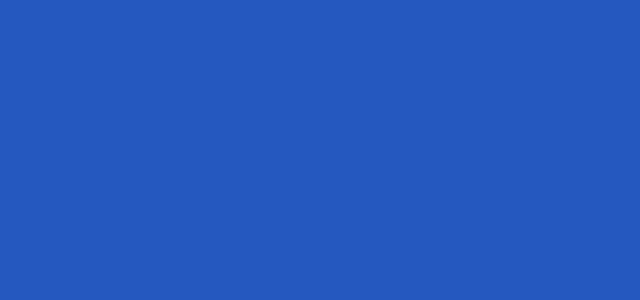
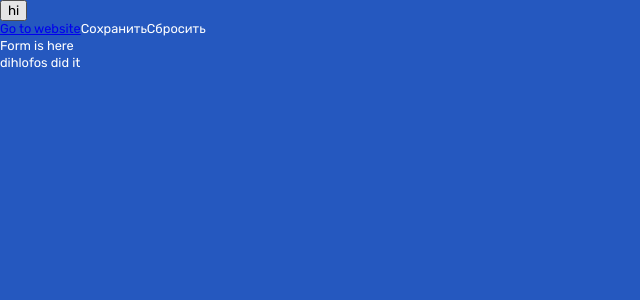
Before and after one commit to Dihlofos/vue-template, a Vue app: page /admin in a window 1280 px wide. Before the commit this address had no page. Shown: the top 300 px of the page, without its empty margins (0-640 px from the left). Built offline with nearby package versions, Linux system fonts and the light colour scheme.

Commit message:
Added ant-design to vite config

```diff
--- a/package.json
+++ b/package.json
@@ -16,10 +16,12 @@
     "format": "prettier --write src/"
   },
   "dependencies": {
+    "ant-design-vue": "^3.2.15",
     "axios": "^1.3.4",
     "pinia": "^2.0.32",
     "sass-resources-loader": "^2.2.5",
     "style-resources-loader": "^1.5.0",
+    "unplugin-vue-components": "^0.24.0",
     "vue": "^3.2.47",
     "vue-router": "^4.1.6"
   },
--- /dev/null
+++ b/src/components/admin/AdminHeader.vue
@@ -0,0 +1,14 @@
+<script setup lang="ts">
+import { RouteNames } from '@/router';
+</script>
+
+<template>
+	<div class="header">
+		<a-button> hi </a-button>
+		<nav>
+			<router-link :to="{ name: RouteNames.Home }">Go to website</router-link>
+			<a>Сохранить</a>
+			<a>Сбросить</a>
+		</nav>
+	</div>
+</template>
--- a/src/router/index.ts
+++ b/src/router/index.ts
@@ -1,13 +1,22 @@
 import { createRouter, createWebHistory } from 'vue-router';
-import HomeView from '../views/HomeView.vue';
+import Home from '../views/Home.vue';
 
+export enum RouteNames {
+	Home = 'HOME',
+	Admin = 'ADMIN',
+}
 const router = createRouter({
 	history: createWebHistory(import.meta.env.BASE_URL),
 	routes: [
 		{
 			path: '/',
-			name: 'home',
-			component: HomeView,
+			name: RouteNames.Home,
+			component: Home,
+		},
+		{
+			path: '/admin',
+			name: RouteNames.Admin,
+			component: () => import('@/views/Admin.vue'),
 		},
 	],
 });
--- /dev/null
+++ b/src/views/Admin.vue
@@ -0,0 +1,9 @@
+<script setup lang="ts">
+import AdminHeader from '@/components/admin/AdminHeader.vue';
+</script>
+
+<template>
+	<AdminHeader />
+	<main>Form is here</main>
+	<footer>dihlofos did it</footer>
+</template>
--- a/vite.config.ts
+++ b/vite.config.ts
@@ -1,4 +1,7 @@
 import { fileURLToPath, URL } from 'node:url';
+
+import Components from 'unplugin-vue-components/vite';
+import { AntDesignVueResolver } from 'unplugin-vue-components/resolvers';
 
 import { defineConfig } from 'vite';
 import vue from '@vitejs/plugin-vue';
@@ -9,7 +12,13 @@ export default defineConfig({
 		host: 'localhost',
 		port: 8080,
 	},
-	plugins: [vue()],
+	plugins: [
+		vue(),
+		Components({
+			resolvers: [AntDesignVueResolver()],
+			dts: true,
+		}),
+	],
 	resolve: {
 		alias: {
 			'@': fileURLToPath(new URL('./src', import.meta.url)),
```
Also changed, not shown: components.d.ts (added, +19 -0 lines), src/views/Home.vue (renamed from src/views/HomeView.vue), 1 other file (tests, documents, lock files or other folders).
